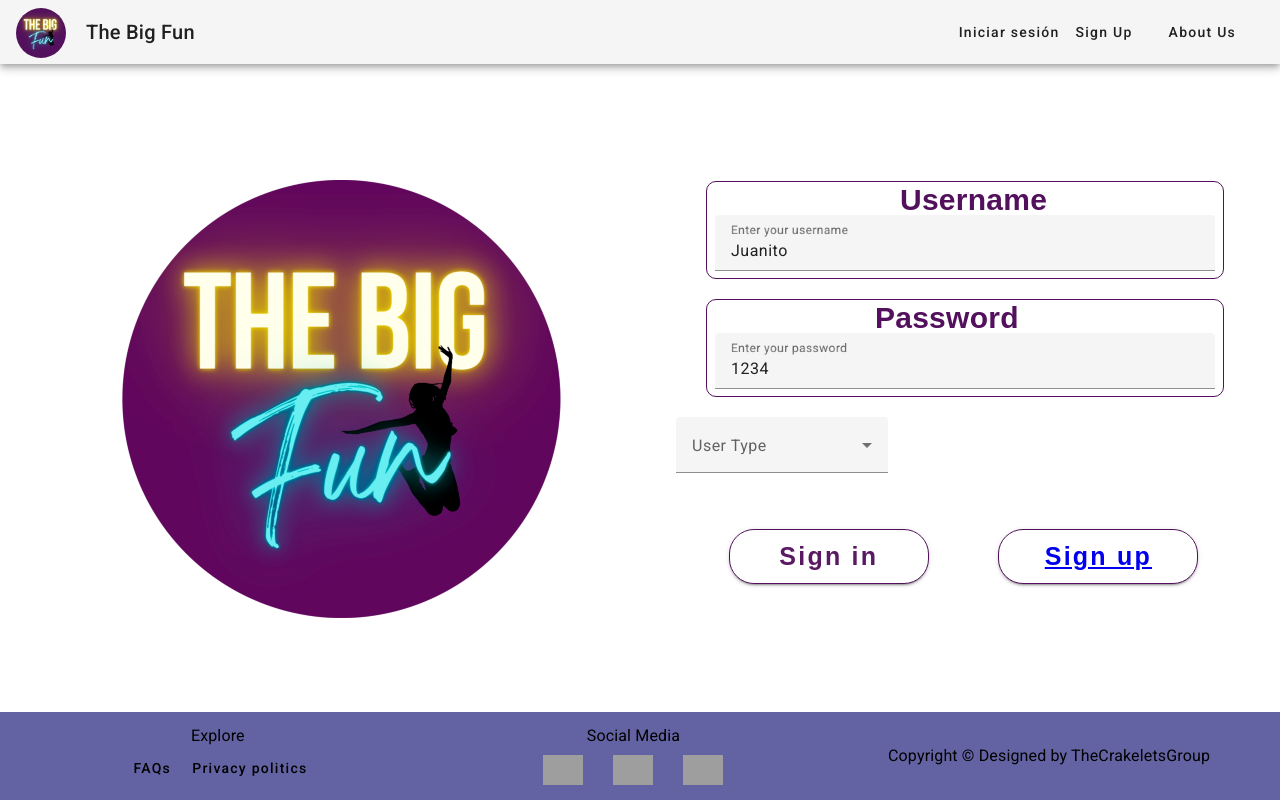
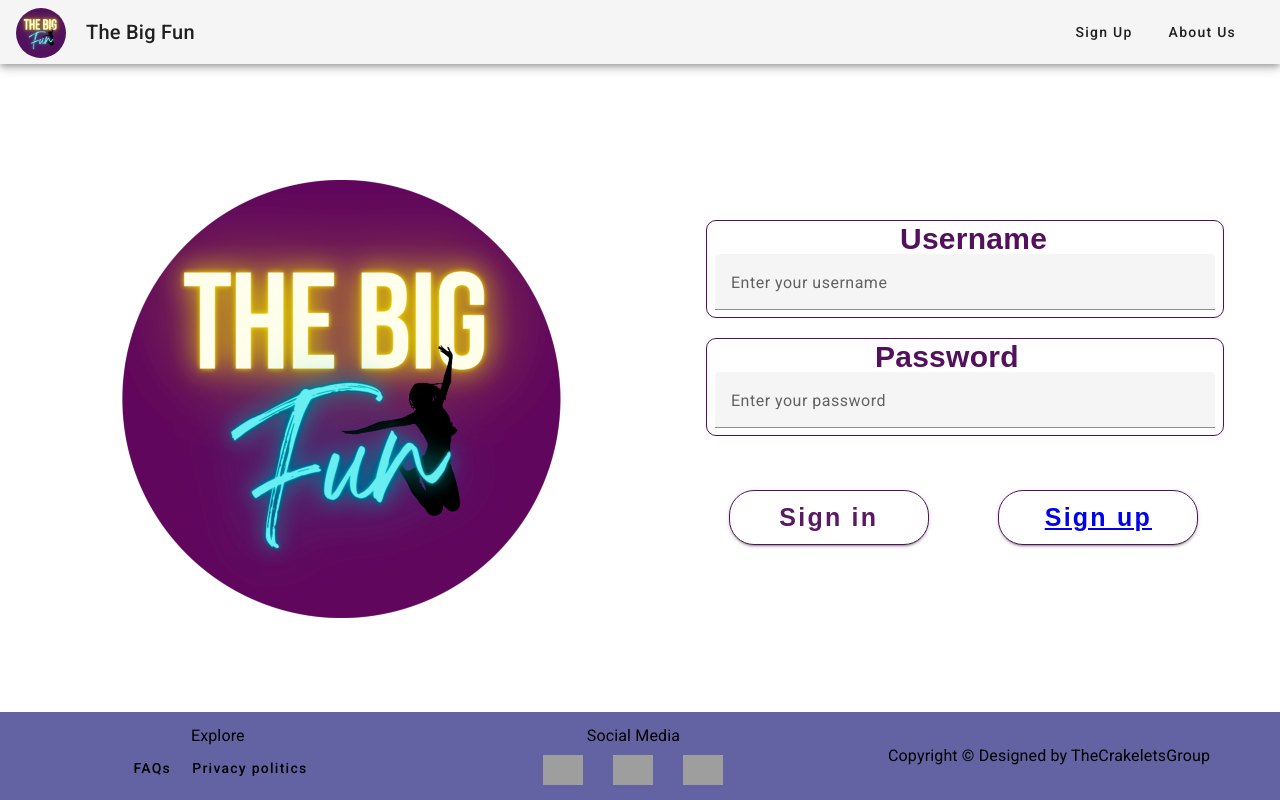
Before and after one commit to CrackeletsGroup-IoT/the-big-fun-web-application, an Angular app: page / in a window 1280 px wide. Built offline with nearby package versions, Linux system fonts and the light colour scheme; grey boxes are pictures that could not be loaded.

Commit message:
feat: integration updated

```diff
--- a/src/app/event/components/nav/nav.component.html
+++ b/src/app/event/components/nav/nav.component.html
@@ -4,7 +4,7 @@
     <span>The Big Fun</span>
 
     <div class="spacer"></div>
-    <button mat-button (click)="Login()">Iniciar sesión</button>
+    <!--<button mat-button (click)="Login()">Iniciar sesión</button>-->
     <a *ngIf="!isLoggedIn" routerLink="/signUp" mat-button>Sign Up</a>
     <a routerLink="/aboutUs" mat-button>About Us</a>
 
--- a/src/app/event/components/userlogin-content/userlogin-content.component.html
+++ b/src/app/event/components/userlogin-content/userlogin-content.component.html
@@ -15,7 +15,7 @@
         <form class="example-form">
           <mat-form-field class="example-full-width">
             <mat-label>Enter your username</mat-label>
-            <input matInput placeholder="Ex. IsabellaSH" value="{{authUser.username}}">
+            <input matInput placeholder="Ex. IsabellaSH" [(ngModel)]="authUser.username" name="username">
           </mat-form-field>
         </form>
       </div>
@@ -25,19 +25,12 @@
         <form class="example-form">
           <mat-form-field class="example-full-width">
             <mat-label>Enter your password</mat-label>
-            <input matInput value="{{authUser.password}}">
+            <input matInput [(ngModel)]="authUser.password" name="password">
           </mat-form-field>
         </form>
       </div>
 
-      <mat-form-field>
-        <mat-label>User Type</mat-label>
-        <mat-select [(ngModel)]="userSelected">
-          <mat-option *ngFor="let user of typeusers" [value]="user.value">
-            {{user.viewValue}}
-          </mat-option>
-        </mat-select>
-      </mat-form-field>
+
 
       <div class="footer2" >
         <div>
--- a/src/app/event/components/userlogin-content/userlogin-content.component.ts
+++ b/src/app/event/components/userlogin-content/userlogin-content.component.ts
@@ -2,6 +2,7 @@ import { Component } from '@angular/core';
 import {Event} from "../../model/event";
 import {EventsService} from "../../services/events.service";
 import {AuthUser} from "../../model/AuthUser";
+import {Router} from "@angular/router";
 interface type {
   value: string;
   viewValue: string;
@@ -14,11 +15,15 @@ interface type {
 })
 export class UserloginContentComponent {
   userSelected='';
+  errorMessage='';
   authUser = {
-    username:"Juanito",
-    password:"1234"
+    username: '',
+    password: ''
+
   };
-  constructor(private eventService:EventsService) { }
+
+  constructor(private eventService:EventsService, private router: Router) { }
+
   typeusers: type[] = [
     {value: 'ROLE_ORGANIZER', viewValue: 'Organizer'},
     {value: 'ROLE_USER', viewValue: 'Attendee'}
@@ -30,14 +35,14 @@ export class UserloginContentComponent {
     }
   ];
   Authentication(){
+
     this.eventService.authenticateUser(this.authUser).subscribe(response => {
         console.log("Respuesta de autenticación:", response);
-
+        this.router.navigate(['/home']);
       },
       error => {
         console.error("Error de autenticación:", error);
+        alert("User or Password incorrect");
       });
-
-
   }
 }
--- a/src/app/event/components/userregister-content/userregister-content.component.ts
+++ b/src/app/event/components/userregister-content/userregister-content.component.ts
@@ -6,6 +6,7 @@ import {ErrorStateMatcher} from '@angular/material/core';
 import {UsersService} from "../../services/users.service";
 import {Organizer} from "../../model/organizer";
 import {User} from "../../model/user";
+import {Router} from "@angular/router";
 interface type {
   value: string;
   viewValue: string;
@@ -36,17 +37,18 @@ export class UserregisterContentComponent {
   user= {} as User
 
   users = <any> []
-  constructor(private userService:UsersService) {  }
+  constructor(private userService:UsersService,private router: Router) {  }
   createUser(){
     this.addRole();
     this.saveUser();
-
+    this.router.navigate(['/signIn']);
   }
   saveUser(){
     this.userService.addUser(this.user).subscribe(() => {
       console.log("Object:", this.user);
 
       this.user = {} as User;
+
     });
   }
   addRole(){
```
